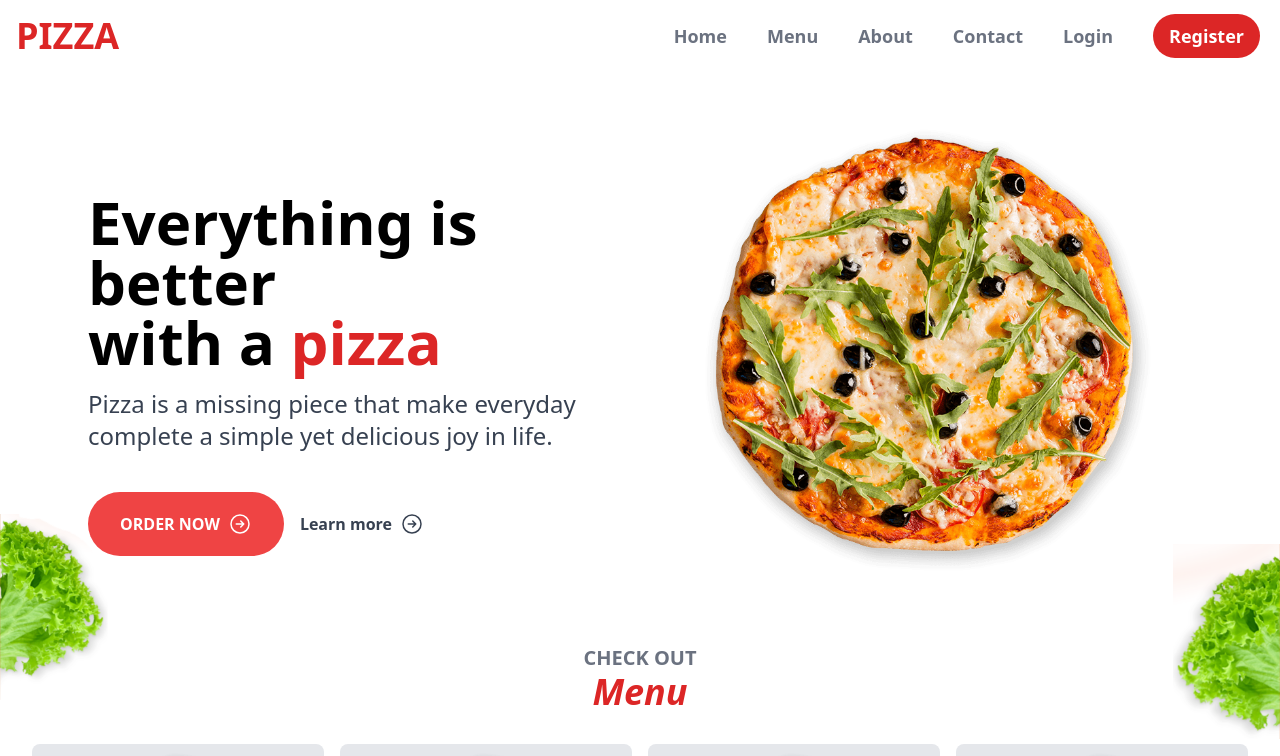
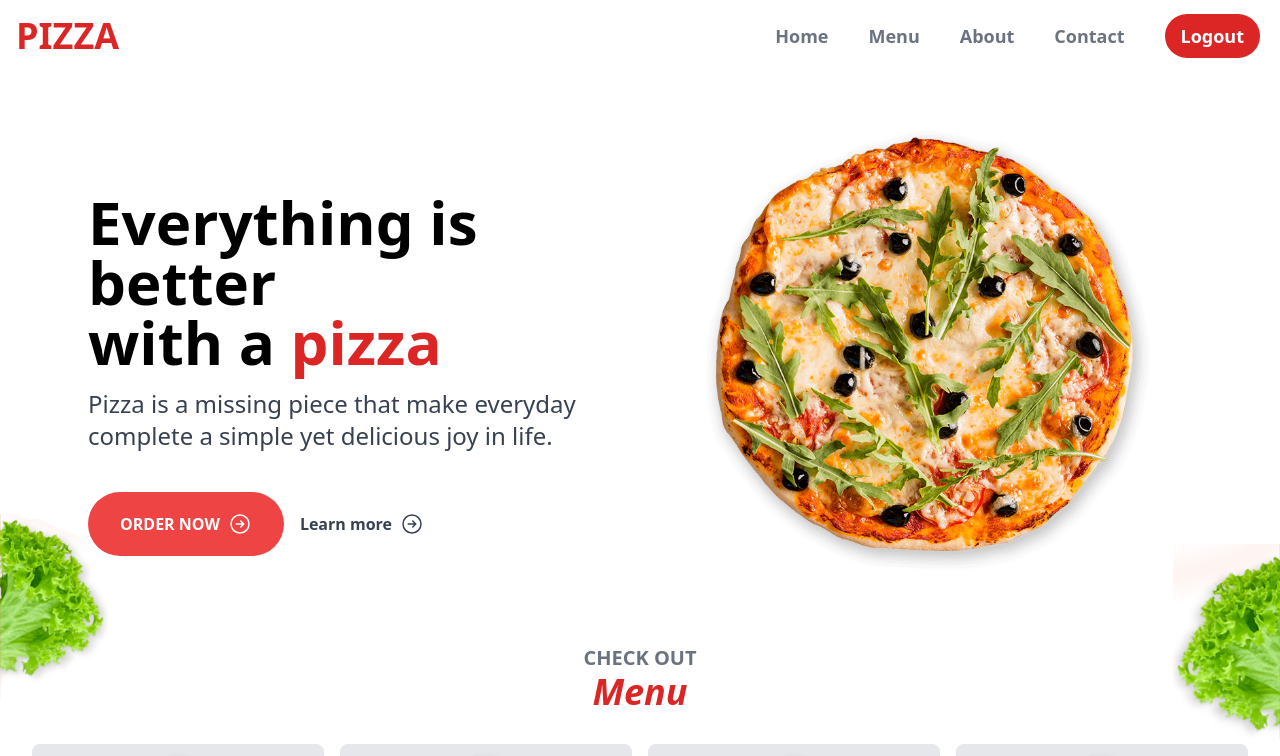
Before and after one commit to Viraj-Lakshitha12/Food-Ordering-System, a React (Vite) app in the folder Food-Ordering-App/: page / in a window 1280 px wide. Shown: the top 756 px of the page. Built offline with nearby package versions, Linux system fonts and the light colour scheme.

Commit message:
update hearder section

```diff
--- a/Food-Ordering-App/src/layout/header.tsx
+++ b/Food-Ordering-App/src/layout/header.tsx
@@ -1,6 +1,8 @@
 import {Link} from "react-router-dom";
+import Cookies from "js-cookie";
 
-export default function Header(){
+export default function Header() {
+    let token = Cookies.get('token');
 
     return (
         <header className={'flex items-center justify-between'}>
@@ -11,10 +13,18 @@ export default function Header(){
                     <li><Link to={'/menu'}>Menu</Link></li>
                     <li><Link to={'/about'}>About</Link></li>
                     <li><Link to={'/contact'}>Contact</Link></li>
-                        <li className={''} ><Link to={'/login'}>Login</Link></li>
-                        <li className={'bg-red-600 text-white px-4 py-2 rounded-full'}><Link to={'/register'}>Register</Link> </li>
+                    {token ? (
+                        <>
+                            <li className={''}><Link to={'/login'}>Login</Link></li>
+                            <li className={'bg-red-600 text-white px-4 py-2 rounded-full'}><Link
+                                to={'/register'}>Register</Link></li>
+                        </>
+                    ) : (
+                        <li className={'bg-red-600 text-white px-4 py-2 rounded-full'}>Logout</li>
+
+                    )}
                 </ul>
             </nav>
         </header>
-        )
+    );
 }
```
Lines whose indentation alone changed are shown as unchanged.
